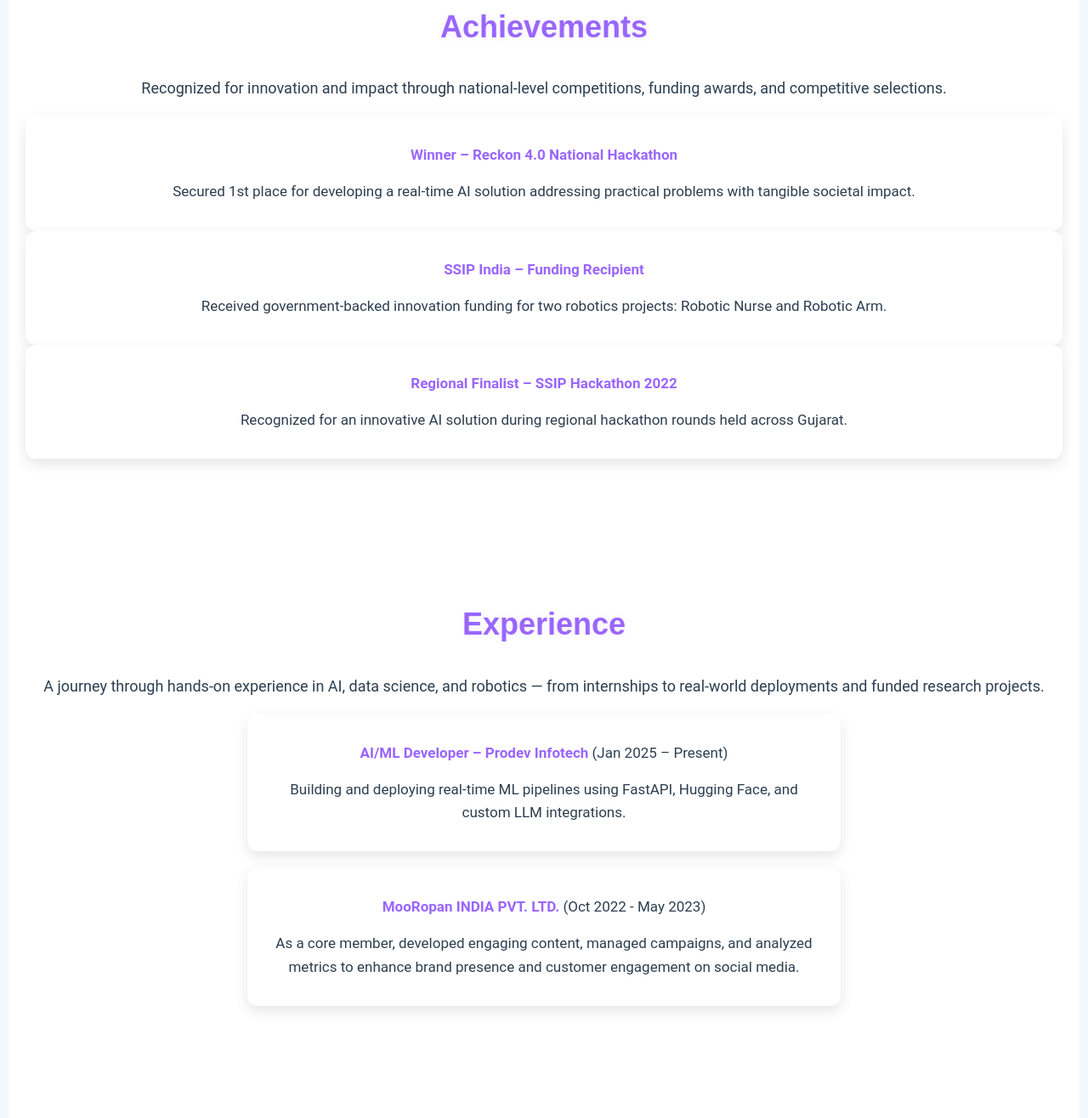
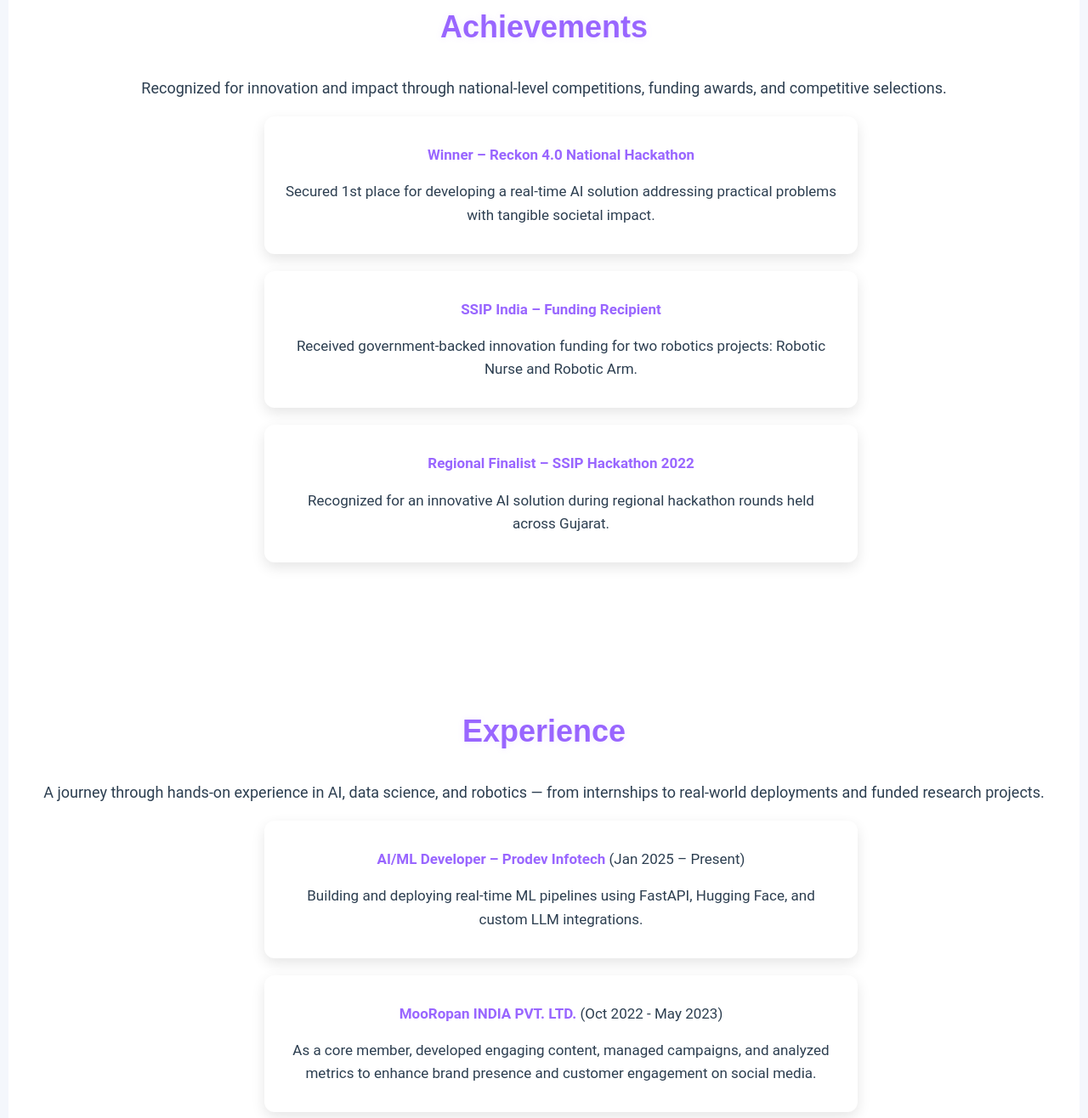
Before and after one commit to Zinalr44/portfolio, a plain HTML site: page index.html in a window 1280 px wide. Shown: the part 4024-5340 px from the top of the page at 85% size. Drawn offline with nearby package versions, Linux system fonts and the light colour scheme.

Commit message:
Update experience and achievements sections CSS to centered layout

```diff
--- a/style.css
+++ b/style.css
@@ -624,11 +624,6 @@ header nav ul li a.active::after { width: 100%; }
     margin-bottom: 30px;
 }
 
-.experience-list {
-  list-style: none;
-  padding: 0;
-}
-
 .experience-item {
     background-color: var(--project-background);
     border-radius: 12px;
@@ -688,15 +683,13 @@ header nav ul li a.active::after { width: 100%; }
     margin-bottom: 30px;
 }
 
-.achievement-list {
-  list-style: none;
-  padding: 0;
-}
-
 .achievement-item {
     background-color: var(--project-background);
     border-radius: 12px;
     padding: 24px;
+    margin: 0 auto 20px;
+    max-width: 650px;
+    width: 100%;
     box-shadow: 0 6px 16px rgba(0, 0, 0, 0.1);
     transition: transform 0.3s ease, box-shadow 0.3s ease;
     display: flex;
```
